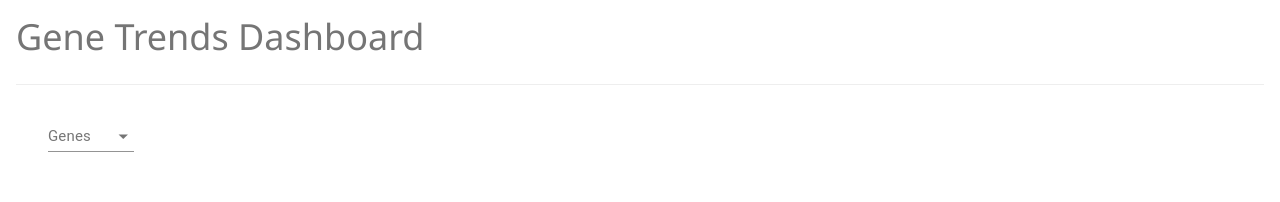
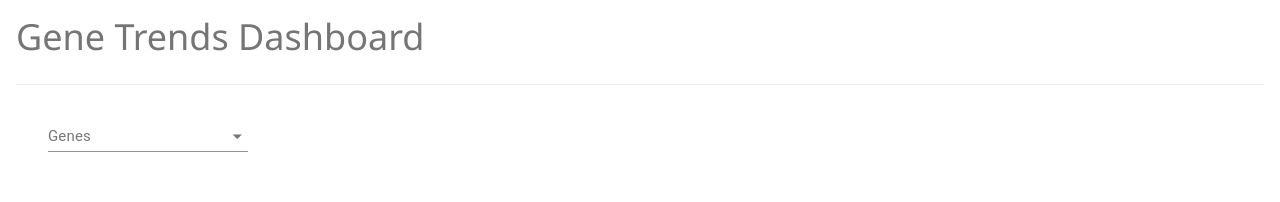
Before and after one commit to BioITHackathons/Gene-Trends, a React (Create React App) app in the folder ui/app/: page / in a window 1280 px wide. Shown: the top 202 px of the page. Built offline with nearby package versions, Linux system fonts and the light colour scheme; no server answers.

Commit message:
fix dropdown menu width

```diff
--- a/ui/app/src/components/TrendsDashboard.tsx
+++ b/ui/app/src/components/TrendsDashboard.tsx
@@ -35,7 +35,7 @@ export default function TrendsDashboard() {
       <h1 className="w3-text-grey">Gene Trends Dashboard</h1>
       <hr/>
       <div className="w3-container w3-row">
-        <div className="w3-container w3-cell" style={{minWidth:"20%"}}>
+        <div className="w3-container w3-cell">
           <TrendsForm callback={callback} geneSymbols={geneSymbols} geneInfoMap={geneWikiMap}/>
         </div>
         <div className="w3-container w3-cell" style={{width:"80%", minHeight:"500px"}}>
--- a/ui/app/src/components/TrendsForm.tsx
+++ b/ui/app/src/components/TrendsForm.tsx
@@ -29,6 +29,7 @@ export default function TrendsForm({callback, geneSymbols, geneInfoMap}:Props) {
               // variant="outlined"
               label="Genes"
               placeholder="Select"
+              style={{minWidth:"200px"}}
             />
           )}
         />
```
